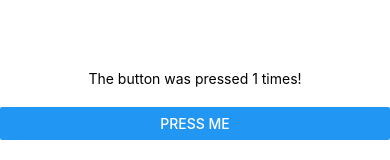
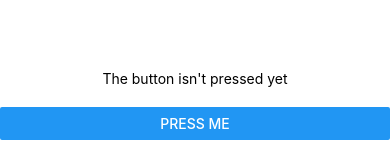
Before and after one commit to Arthur-art/ReactNative-Codecademy, a React Native app: screen / in a window 390 px wide. Shown: the part 230-390 px from the top of the page. Built offline with nearby package versions, Linux system fonts and the light colour scheme.

Commit message:
refatorando metodo de incremento

```diff
--- a/src/components/ButtonsComponent/index.js
+++ b/src/components/ButtonsComponent/index.js
@@ -2,7 +2,7 @@ import React, { useState } from 'react';
 import { Button, Text, View } from 'react-native';
 
 const ButtonsComponent = () => {
-    const [pressedCount, setPressedCount] = useState(1);
+    const [pressedCount, setPressedCount] = useState(0);
 
     const handleChange = () => {
 
@@ -21,7 +21,7 @@ const ButtonsComponent = () => {
             </View>
             <Button
                 title='Press me'
-                onPress={() => handleChange()}
+                onPress={() => setPressedCount(pressedCount + 1)}
             />
         </View>
     );
```
